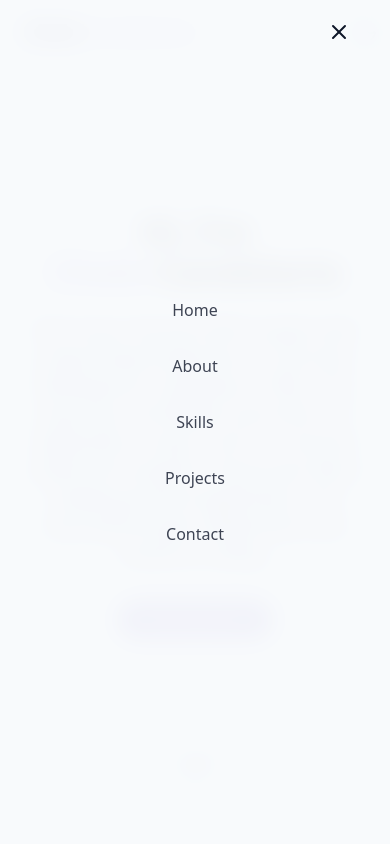
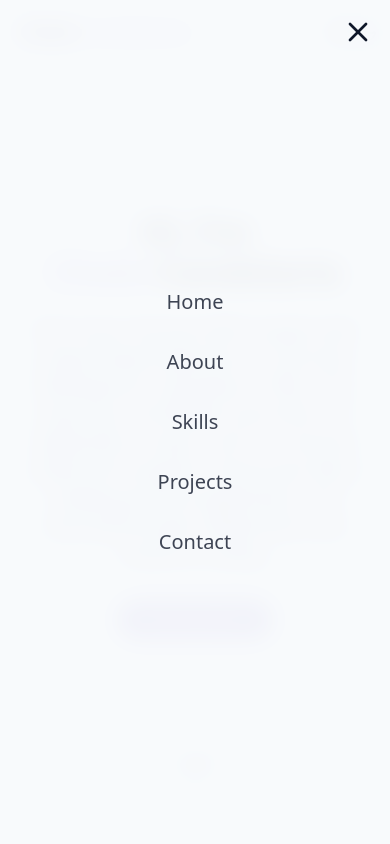
Before and after one commit to ochlzo/personal-portfolio, a React (Vite) app: page / in a window 390 px wide. Both pictures are taken after a click on the button 338 px from the left and 32 px from the top of the page. Shown: the top 844 px of the page. Built offline with nearby package versions, Linux system fonts and the light colour scheme.

Commit message:
Updated mobile navbar

```diff
--- /dev/null
+++ b/src/components/MobileMenuOverlay.jsx
@@ -0,0 +1,45 @@
+import { X } from "lucide-react";
+import { cn } from "@/lib/utils";
+
+export const MobileMenuOverlay = ({ isMenuOpen, setIsMenuOpen }) => {
+  const navItems = [
+    { name: "Home", href: "#hero" },
+    { name: "About", href: "#about" },
+    { name: "Skills", href: "#skills" },
+    { name: "Projects", href: "#projects" },
+    { name: "Contact", href: "#contact" },
+  ];
+
+  return (
+    <div
+      className={cn(
+        "fixed inset-0 bg-background/95 backdrop-blur-md z-50 flex flex-col items-center justify-center md:hidden",
+        "transition-all duration-300",
+        isMenuOpen
+          ? "opacity-100 pointer-events-auto"
+          : "opacity-0 pointer-events-none"
+      )}
+    >
+      <button
+        onClick={() => setIsMenuOpen(false)}
+        className="absolute top-4 right-4 text-foreground"
+        aria-label="Close menu"
+      >
+        <X size={32} />
+      </button>
+
+      <div className="flex flex-col space-y-8">
+        {navItems.map((item, key) => (
+          <a
+            key={key}
+            className="text-foreground/80 hover:text-primary text-xl"
+            href={item.href}
+            onClick={() => setIsMenuOpen(false)}
+          >
+            {item.name}
+          </a>
+        ))}
+      </div>
+    </div>
+  );
+};
--- a/src/components/NavBar.jsx
+++ b/src/components/NavBar.jsx
@@ -1,7 +1,9 @@
-import { cn } from "@/lib/utils";
+// components/Navbar.jsx
 import { useEffect, useState } from "react";
 import { X, Menu } from "lucide-react";
 import { ThemeToggle } from "./ThemeToggle";
+import { MobileMenuOverlay } from "./MobileMenuOverlay";
+import { cn } from "@/lib/utils";
 
 const navItems = [
   { name: "Home", href: "#hero" },
@@ -19,39 +21,48 @@ export const Navbar = () => {
     const handleScroll = () => {
       setIsScrolled(window.scrollY > 10);
     };
-
     window.addEventListener("scroll", handleScroll);
-    return () => {
-      window.removeEventListener("scroll", handleScroll);
-    };
+    return () => window.removeEventListener("scroll", handleScroll);
   }, []);
 
+  useEffect(() => {
+    if (isMenuOpen) {
+      document.body.style.overflow = "hidden";
+    } else {
+      document.body.style.overflow = "";
+    }
+  }, [isMenuOpen]);
+
   return (
+    <>
       <nav
         className={cn(
           "fixed w-full z-40 transition-all duration-300",
-        isScrolled ? "py-6 bg-background/80 backdrop-blur-md shadow-xs" : "py-8"
+          isScrolled
+            ? "py-6 bg-background/80 backdrop-blur-md shadow-xs"
+            : "py-8"
         )}
       >
         <div className="container flex items-center">
-        <div className="absolute top-1/2 left-[1%] -translate-y-1/2">
+          {/* Left: Logo */}
+          <div className="absolute top-1/2 left-[0] -translate-y-1/2">
             <a
               className="text-xl font-bold text-primary flex-items ml-5"
               href="#hero"
             >
               <span className="relative z-10">
-              <span className="text-glow text-foreground"> Cholo </span>{" "}
+                <span className="text-glow text-foreground">Cholo</span>{" "}
                 Candelaria
               </span>
             </a>
           </div>
 
-        {/* desktop navbar */}
+          {/* Desktop nav items */}
           <div className="hidden md:flex space-x-8 absolute top-1/2 right-[10%] -translate-y-1/2">
             {navItems.map((item, key) => (
               <a
                 key={key}
-              className="text-foreground/80 hover:text-primary transiyion-colors duration-300"
+                className="text-foreground/80 hover:text-primary transition-colors duration-300"
                 href={item.href}
               >
                 {item.name}
@@ -59,42 +70,27 @@ export const Navbar = () => {
             ))}
           </div>
 
-        {/* mobile navbar */}
+          {/* Mobile: Theme Toggle */}
           <div className="absolute top-1/2 right-[1%] -translate-y-1/2">
             <ThemeToggle />
           </div>
 
+          {/* Mobile: Hamburger */}
           <button
-          onClick={() => setIsMenuOpen((prev) => !prev)}
+            onClick={() => setIsMenuOpen(true)}
             className="md:hidden p-2 text-foreground z-50 absolute top-1/2 right-[8%] -translate-y-1/2"
-          aria-label={isMenuOpen ? "Close menu" : "Open menu"}
+            aria-label="Open menu"
           >
-          {isMenuOpen ? <X size={24} /> : <Menu size={24} />}
+            <Menu size={24} />
           </button>
-
-        <div
-          className={cn(
-            "fixed inset-0 bg-background/95 backdrop-blur-md z-40 flex flex-col items-center justify-center",
-            "transition-all duration-300 md:hidden",
-            isMenuOpen
-              ? "opacity-100 pointer-events-auto"
-              : "opacity-0 pointer-events-none"
-          )}
-        >
-          <div className="flex flex-col space-y-8">
-            {navItems.map((item, key) => (
-              <a
-                key={key}
-                className="text-foreground/80 hover:text-primary transiyion-colors duration-300"
-                href={item.href}
-                onClick={() => setIsMenuOpen(false)}
-              >
-                {item.name}
-              </a>
-            ))}
-          </div>
-        </div>
         </div>
       </nav>
+
+      {/* Mobile Menu Overlay */}
+      <MobileMenuOverlay
+        isMenuOpen={isMenuOpen}
+        setIsMenuOpen={setIsMenuOpen}
+      />
+    </>
   );
 };
--- a/src/index.css
+++ b/src/index.css
@@ -1,4 +1,5 @@
-@import "tailwindcss";
+@import 'tailwindcss';
+
 
 @theme {
   --color-border: hsl(var(--border));
@@ -43,7 +44,7 @@
   @keyframes fade-in {
     from {
       opacity: 0;
-    transform: translateY(20px);
+      transform: translateY(20px)
     }
     to {
       opacity: 1;
@@ -127,9 +128,10 @@
 
 @utility text-glow {
   position: relative;
-  text-shadow: 0 0 8px rgba(167, 139, 250, 0.7),
-    0 0 16px rgba(167, 139, 250, 0.5), 0 0 32px rgba(167, 139, 250, 0.3),
-    0 0 48px rgba(167, 139, 250, 0.2);
+  text-shadow:
+    0 0 4px rgba(167, 139, 250, 0.5),
+    0 0 8px rgba(167, 139, 250, 0.3),
+    0 0 16px rgba(167, 139, 250, 0.15);
 }
 
 @utility card-hover {
@@ -162,7 +164,7 @@
 
 @utility meteor {
   @apply absolute bg-linear-to-r from-white via-white to-transparent;
-  box-shadow: 0 0 10px 5px rgba(255, 255, 255, 0.3);
+  box-shadow: 0 0 10px 5px rgba(255,255,255,0.3);
   animation: meteor 5s linear infinite;
 }
 
--- a/src/pages/Home.jsx
+++ b/src/pages/Home.jsx
@@ -1,4 +1,3 @@
-import { ThemeToggle } from "../components/ThemeToggle";
 import { StarBackground } from "@/components/StarBackground";
 import { Navbar } from "@/components/NavBar";
 import { HeroSection } from "@/components/HeroSection";
```
Lines whose indentation alone changed are shown as unchanged.
